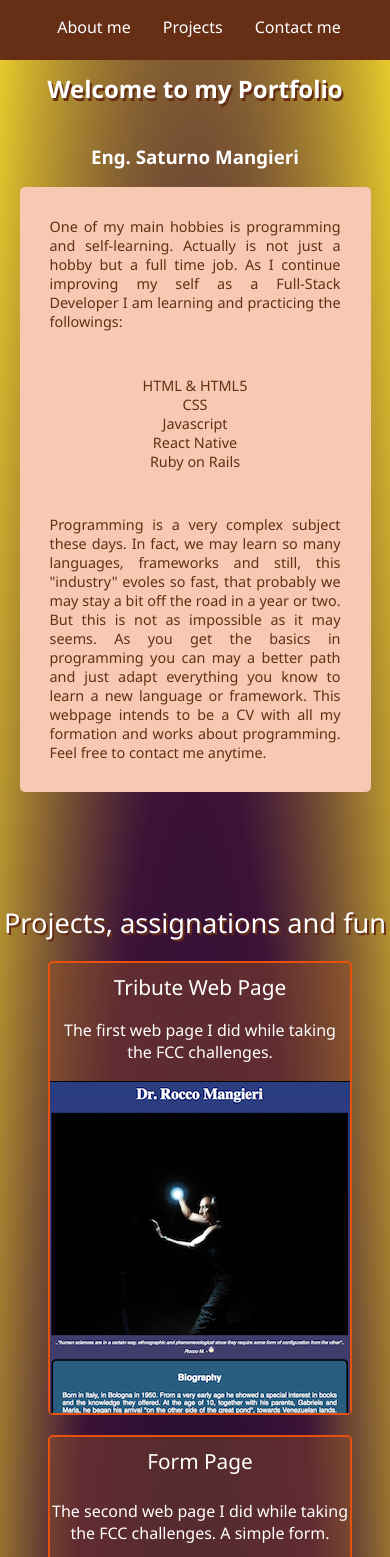
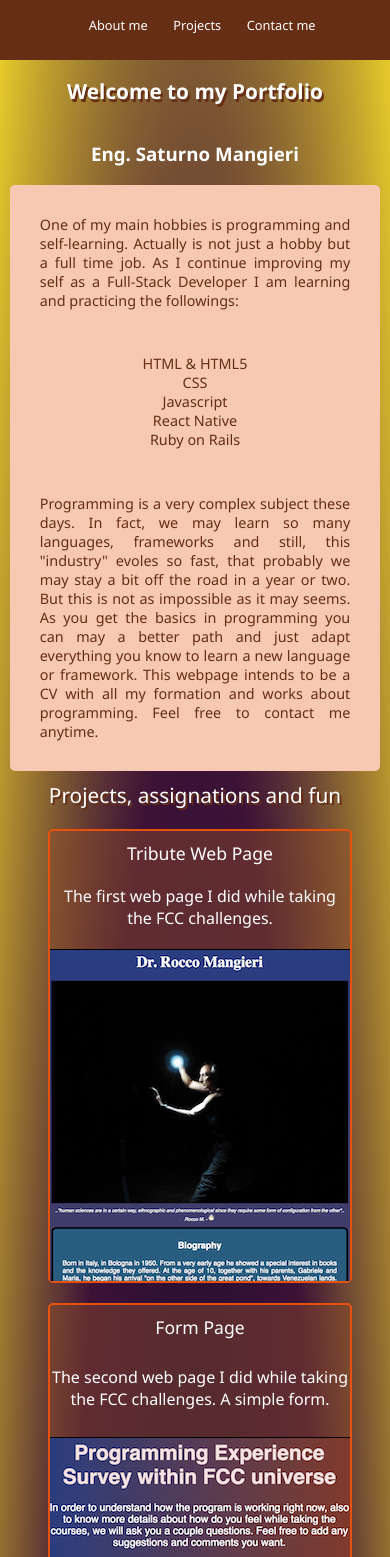
Before and after one commit to theghost1980/google-homepage, a plain HTML site: page index.html in a window 390 px wide. Shown: the top 1557 px of the page. Drawn offline with Linux system fonts and the light colour scheme.

Commit message:
fixing some issues on mobile for index css

```diff
--- a/styles/portfolio.css
+++ b/styles/portfolio.css
@@ -18,6 +18,7 @@ nav {
     position: fixed;
     top: 0;
     width: 100%;
+    z-index: 1;
     /* color:white; */
 }
 nav ul {
@@ -149,29 +150,46 @@ footer {
     flex-direction: row;
     justify-content: center;
     height: 3rem;
-    width: 100%;
+    max-width: 100%;
     background-color: #662E14;
     color: whitesmoke;
 }
 /* Media rules */
 @media (max-width:600px) {
+    #welcome-section {
+        top: 60px;
+        position: relative;
+        width: auto;
+        height: auto;
+    }
     nav ul li {
         margin-right: 2em;
-        font-size: 1em;
+        font-size: 0.8em;
     }
     #title-m {
-        font-size: 1.5em;
+        font-size: 1.3em;
         text-shadow:  2px 3px #662E14;
     }
+    .headers {
+        font-size: 1.3em;
+        margin-top: 10px;
+    }
     #box-text {
-        width: 90%;
+        width: 95%;
         font-size: 0.9em;
     }
     #contact-me ul {
-        width: 90%;
+        width: 80%;
     }
     .logos {
-        max-width: 50px;
-        max-height: 50px;
+        max-width: 40px;
+        max-height: 40px;
+    }
+    .project-tile {
+        max-width: 80%;
+        max-height: 70%;
+    }
+    .project-h {
+        font-size: 1.1em;
     }
 }
```
